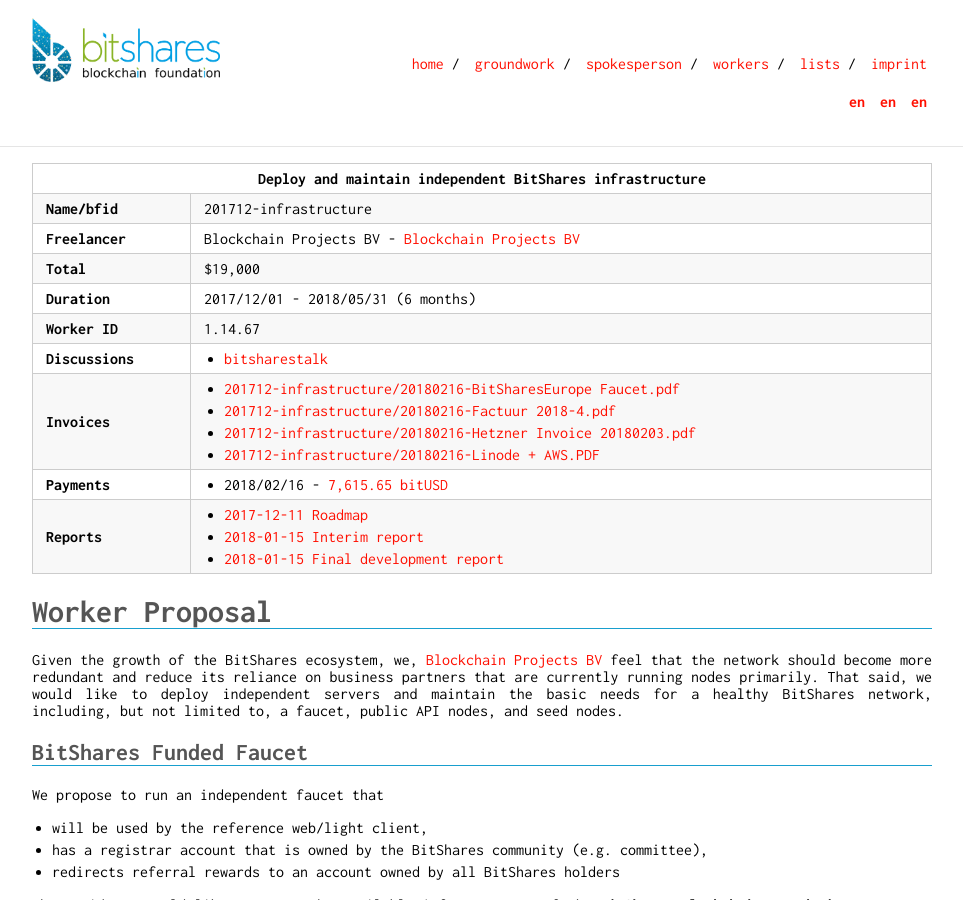
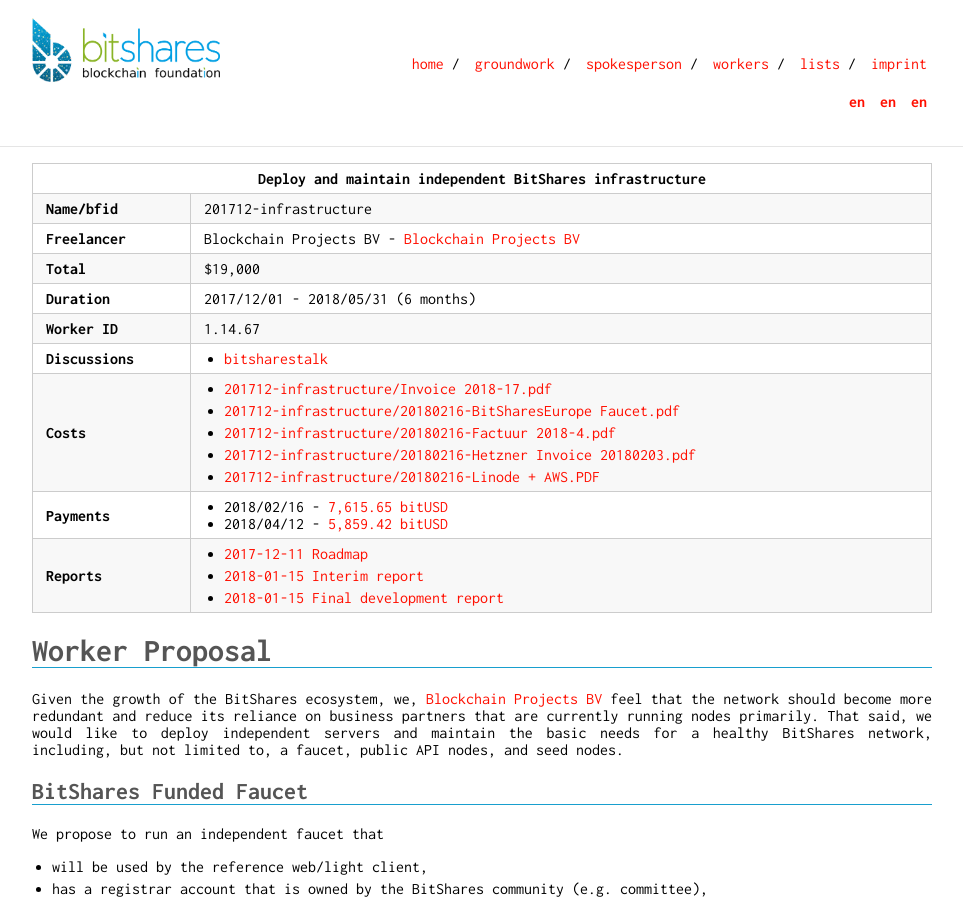
Before and after one commit to thehapax/bitshares.foundation, a Jekyll site: the page built from _workers/2017-12-infrastructure.md, in a window 1280 px wide and 900 px high. Shown: the whole window, without its empty margins (158-1121 px from the left). Built offline with Jekyll 4.4.1, drawn with Linux system fonts in a browser that asks for light colours.

Commit message:
pay infrastructure worker

```diff
--- a/_layouts/worker.html
+++ b/_layouts/worker.html
@@ -44,7 +44,7 @@
       </td>
      </tr>
      <tr>
-      <th>Invoices</th>
+      <th>Costs</th>
       <td>
        <ul>
        {% for d in page.invoices %}
--- a/_workers/2017-12-infrastructure.md
+++ b/_workers/2017-12-infrastructure.md
@@ -31,7 +31,11 @@ payments:
  - date: 2018/02/16
    oid: 1.11.24473034
    amount: 7,615.65 bitUSD
+ - date: 2018/04/12
+   oid: 1.11.167987463
+   amount: 5,859.42 bitUSD
 invoices:
+ - 201712-infrastructure/Invoice 2018-17.pdf
  - 201712-infrastructure/20180216-BitSharesEurope Faucet.pdf
  - 201712-infrastructure/20180216-Factuur 2018-4.pdf
  - 201712-infrastructure/20180216-Hetzner Invoice 20180203.pdf
```
Also changed, not shown: 1 other file.
